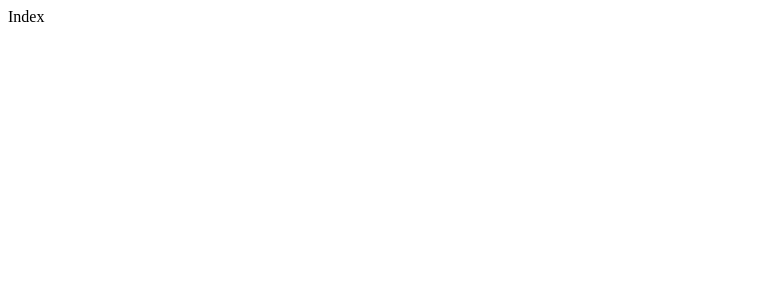
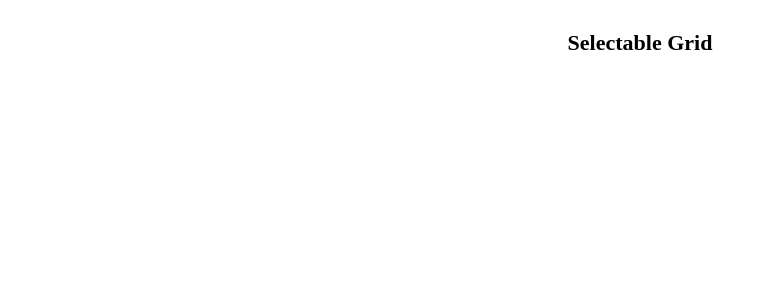
Before and after one commit to incognitokshitij/react-playground, a React (Vite) app: page /grid-lighte in a window 1280 px wide. Shown: the top 300 px of the page, without its empty margins (0-767 px from the left). Built offline with nearby package versions, Linux system fonts and the light colour scheme.

Commit message:
setup grid

```diff
--- a/src/gridlight/Grid.jsx
+++ b/src/gridlight/Grid.jsx
@@ -1,16 +1,8 @@
-import React from 'react'
+import React from "react";
 import "./style.css";
-import Grid from "./Grid";
 
 function GridBox() {
-  return (
-    <div className='container'>
-            <div className='content'>
-                <div className='header'>Selectable Grid</div>
-                <Grid row={10} column={10} />
-            </div>
-        </div>
-  )
+  return <div></div>;
 }
 
-export default GridBox
+export default GridBox;
--- a/src/gridlight/Index.jsx
+++ b/src/gridlight/Index.jsx
@@ -1,9 +1,16 @@
-import React from 'react'
+import React from "react";
+import "./style.css";
+import Grid from "./Grid";
 
 function Index() {
   return (
-    <div>Index</div>
-  )
+    <div className="container">
+      <div className="content">
+        <div className="header">Selectable Grid</div>
+        <Grid row={10} column={10} />
+      </div>
+    </div>
+  );
 }
 
-export default Index
+export default Index;
```
